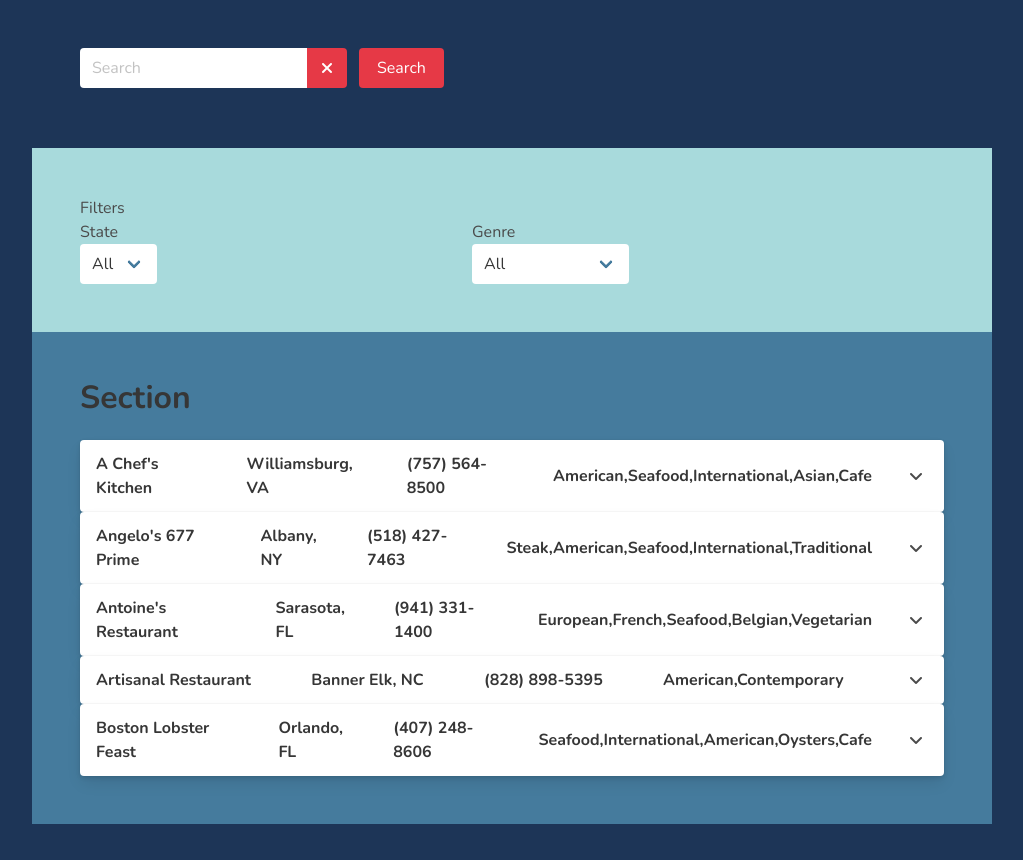
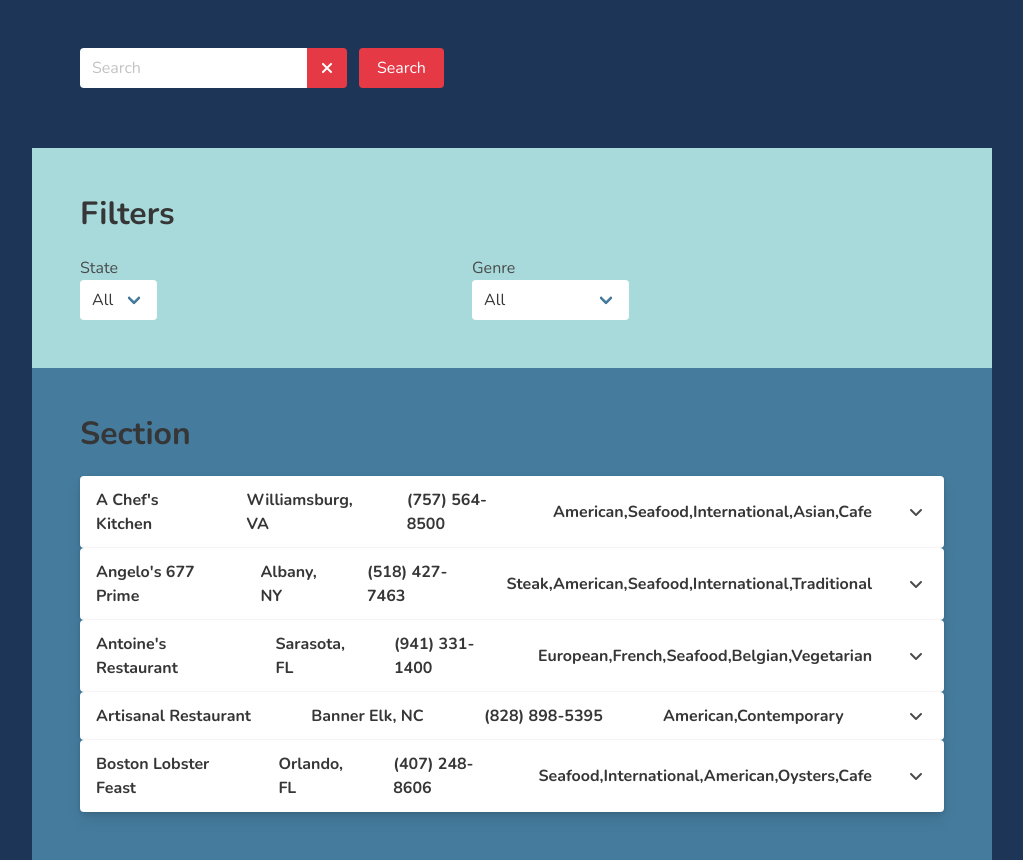
Before and after one commit to JEduardoRJx/restaurants-fe, a React (Create React App) app: page / in a window 1280 px wide. Shown: the whole page, without its empty margins (128-1151 px from the left). Before the commit the page ends 824 px from the top, so only its background shows below. Built offline with nearby package versions, Linux system fonts and the light colour scheme.

Commit message:
Change filters to an h1 tag

```diff
--- a/src/Filters.js
+++ b/src/Filters.js
@@ -33,10 +33,10 @@ export const Filters = ({ allRestaurants, setState, setGenre}) => {
   }
   return (
     <section className="section has-background-success">
-      <p>Filters</p>
+      <h1 className="title">Filters</h1>
       <div className="container is-flex">
         <div className="container">
-          <p>State</p>
+          <p className="is-size-5-touch">State</p>
           <div className="select">
             <select onChange={(e) => selectState(e)}>
               <option value="All" defaultValue>All</option>
```
